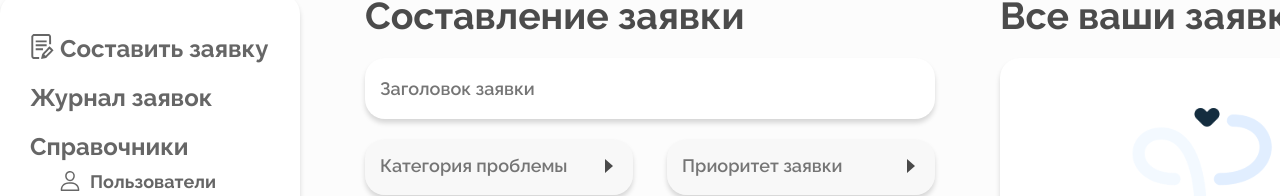
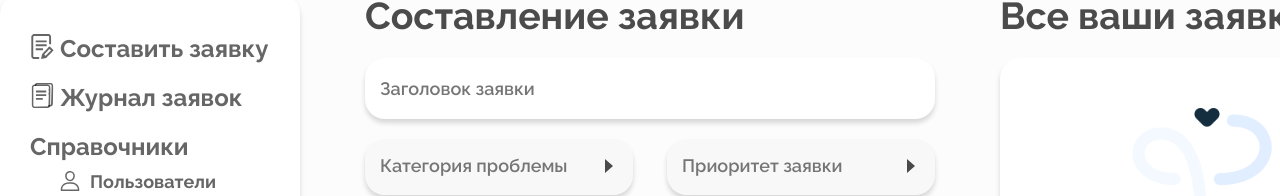
Before and after one commit to Jan1si/servise-desk-node, a React (Create React App) app in the folder app/: page / in a window 1280 px wide. Shown: the part 238-434 px from the top of the page. Built offline with nearby package versions, Linux system fonts and the light colour scheme.

Commit message:
add task-llist icon

```diff
--- a/app/src/components/NavBlock/index.jsx
+++ b/app/src/components/NavBlock/index.jsx
@@ -6,6 +6,7 @@ import { ReactComponent as UserIcon } from "../../assets/user.svg";
 import { ReactComponent as RolesIcon } from "../../assets/roles.svg";
 import { ReactComponent as DepartmentIcon } from "../../assets/department.svg";
 import { ReactComponent as CategoryIcon } from "../../assets/category.svg";
+import { ReactComponent as TaskListIcon } from "../../assets/task-list.svg";
 
 
 export const NavBlock = () => {
@@ -21,6 +22,7 @@ export const NavBlock = () => {
             </Link></li>
           <li className={styles.navItem}>
               <Link to="/tasks">
+                <TaskListIcon className={styles.navIcon} width="25px" height="25px"/>
                 Журнал заявок
               </Link>
             </li>
```
Also changed, not shown: app/src/assets/task-list.svg (added).
